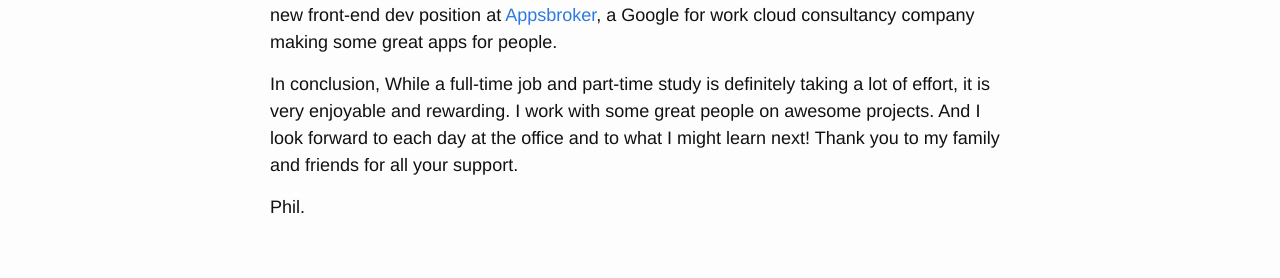
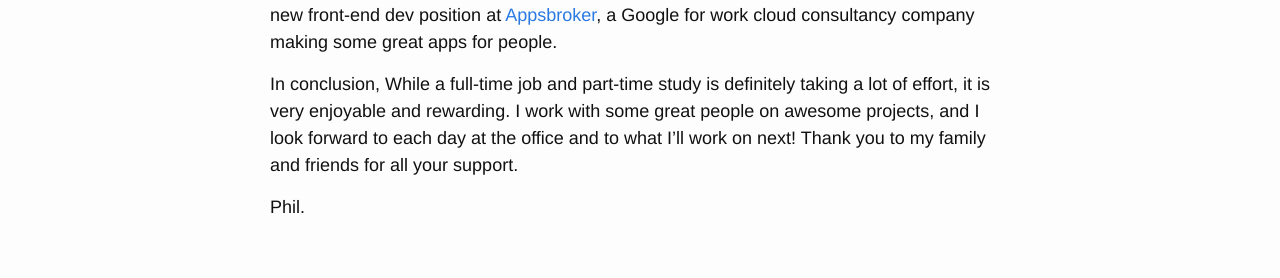
Before and after one commit to philipjc/old_philipjc, a Jekyll site: the page built from _posts/2015-02-27-my-start.markdown, in a window 1280 px wide. Shown: the part 915-1193 px from the top of the page. Built offline with Jekyll 4.4.1, drawn with Linux system fonts in a browser that asks for light colours; comment, search, counter and statistics services are not loaded.

Commit message:
Update 2015-02-27-my-start.markdown

```diff
--- a/_posts/2015-02-27-my-start.markdown
+++ b/_posts/2015-02-27-my-start.markdown
@@ -13,7 +13,7 @@ I started by going back to college and completing a Math course, this was a real
 
 I have now completed a higher education course in web design and development and a course in I.T foundations. While studying these academic courses I also used more modern internet resources to keep up to date with web development in general. I was loving my new found skills and a hidden ability to learn, that I never knew I had. With a thirst for more I'm a year into a computer science degree with [Herts] online. And, I am also three months into a new front-end dev position at [Appsbroker], a Google for work cloud consultancy company making some great apps for people.
 
-In conclusion,  While a full-time job and part-time study is definitely taking a lot of effort, it is very enjoyable and rewarding. I work with some great people on awesome projects. And I look forward to each day at the office and to what I might learn next! Thank you to my family and friends for all your support.
+In conclusion,  While a full-time job and part-time study is definitely taking a lot of effort, it is very enjoyable and rewarding. I work with some great people on awesome projects, and I look forward to each day at the office and to what I'll work on next! Thank you to my family and friends for all your support.
 
 Phil.
 
```
